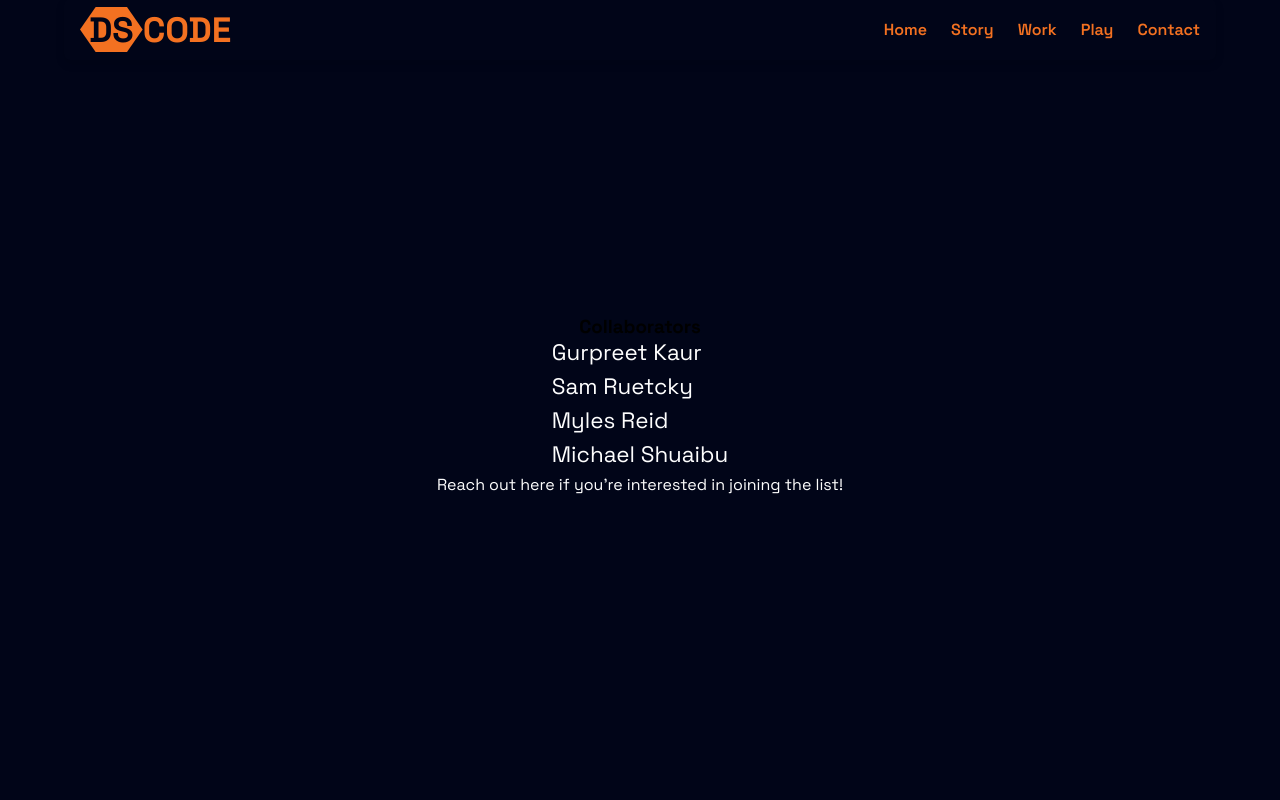
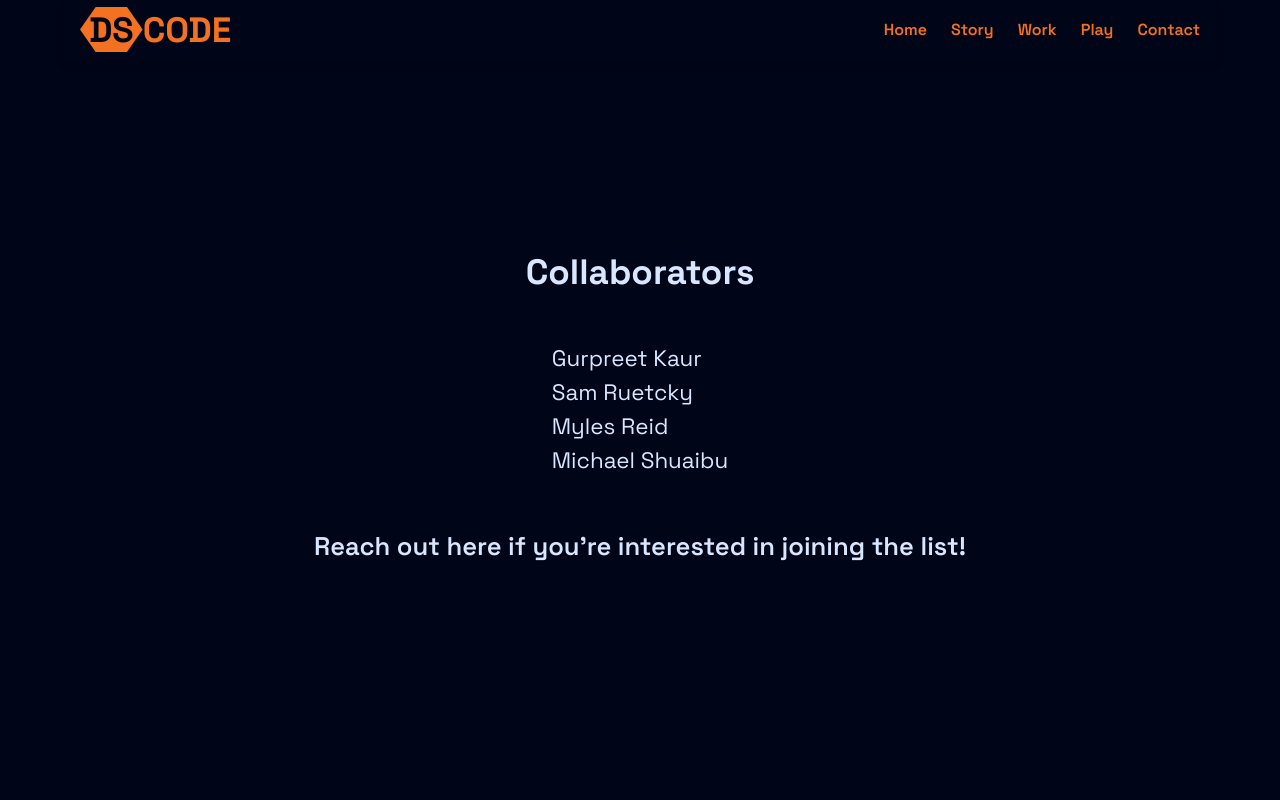
Before and after one commit to dave-sommerville/ds-code-2.0, a React (Create React App) app: page /my-react-app/collaborators in a window 1280 px wide. Shown: the top 800 px of the page. Built offline with nearby package versions, Linux system fonts and the light colour scheme; a web font is replaced by a local one.

Commit message:
Adding redirects file

```diff
--- a/src/Components/PlaygroundPage/GameConsole.js
+++ b/src/Components/PlaygroundPage/GameConsole.js
@@ -15,13 +15,6 @@ function GameConsole() {
   const [showPollPopUp, setShowPollPopUp] = useState(false);
   const [hasClickedPollIcon, setHasClickedPollIcon] = useState(false);
 
-  useEffect(() => {
-    const timer = setTimeout(() => {
-      setShowPollPopUp(true);
-    }, 3000);
-
-    return () => clearTimeout(timer);
-  }, []);
 
   const handlePollClick = () => {
     setShowPollPopUp(true);
--- a/src/Pages/Collaborators.js
+++ b/src/Pages/Collaborators.js
@@ -8,7 +8,7 @@ function Collaborators() {
     <section className="collaboration-list">
       <h3>Collaborators</h3>
       <LinkListDisplay linkList={collaboratorList} ></LinkListDisplay>
-      <Link to="/collaborators" className="">Reach out here if you're interested in joining the list!</Link>
+      <Link to="/contact" className="small-title">Reach out here if you're interested in joining the list!</Link>
     </section>
   );
 }
--- a/src/css/pages/partial-pages.css
+++ b/src/css/pages/partial-pages.css
@@ -99,25 +99,38 @@
   flex-direction: column;
   align-items: center;
   justify-content: center;
+  color: var(--clr-light-blue);
+}
+.collaboration-list h3 {
+  font-size: var(--font-size-subtitle);
+  margin-bottom: 50px;;
 }
 .collaboration-list ul {
   font-size: var(--font-size-reg);
+  margin-bottom: var(--app-spacing);
 }
 .collaboration-list li {
   margin-bottom: 5px;
+}
+.collaboration-list a{
+  color: var(--clr-light-blue);
+  transition: var(--app-transition);
+}
+.collaboration-list a:hover{
+  color: var(--clr-primary);
 }
 /*----------------------------------------------------------->
   About Page (with article.css)
 <------------------------------------------------------------*/
 .about-contact {
-  font-size: var(--font-size-subtitle);
   text-align: center;
   cursor: pointer;
+  color: var(--clr-light-blue);
+  margin-bottom: var(--app-spacing);
+  font-size: var(--font-size-reg);
 }
 .about-contact a {
-  color: var(--clr-light-blue);
   transition: var(--app-transition);
-  margin-bottom: var(--app-spacing);
 }
 .about-contact a:hover {
   color: var(--clr-primary);
```
Also changed, not shown: 1 other file (tests, documents, lock files or other folders).
